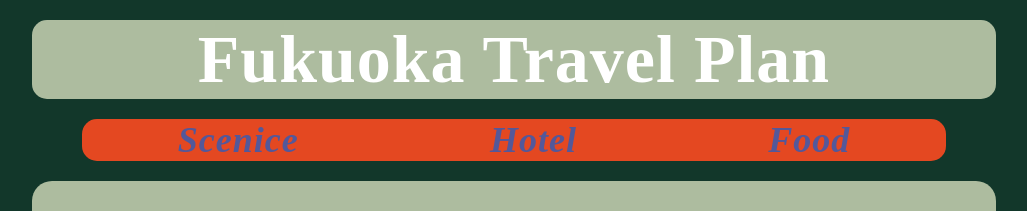
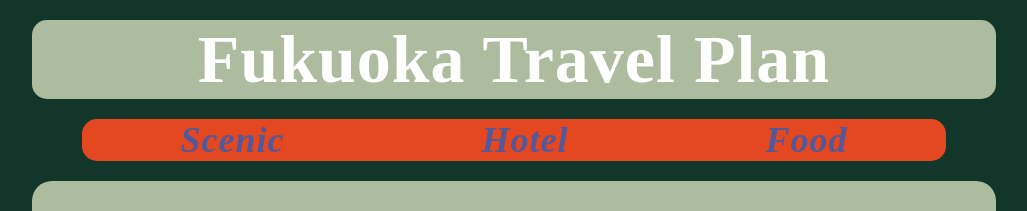
Before and after one commit to chuanwang71-boop/FUKUOKA, a plain HTML site: page index.html in a window 1280 px wide. Shown: the top 211 px of the page, without its empty margins (126-1153 px from the left). Drawn offline with Linux system fonts and the light colour scheme.

Commit message:
last fix

```diff
--- a/index.html
+++ b/index.html
@@ -15,7 +15,7 @@
         <h1>Fukuoka Travel Plan</h1>
 
         <div class="Menu">
-            <a href="#spot">Scenice</a>
+            <a href="#spot">Scenic</a>
             <a href="#hotel">Hotel</a>
             <a href="food">Food</a>
         </div>
```
